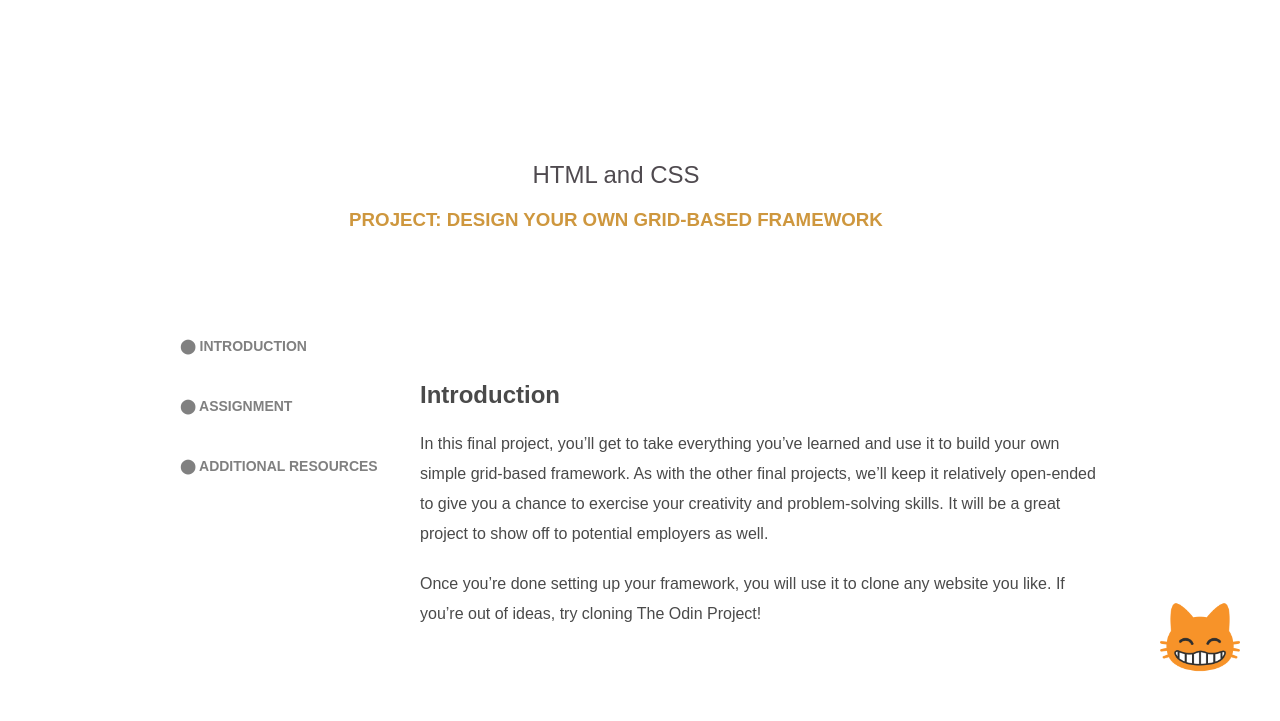
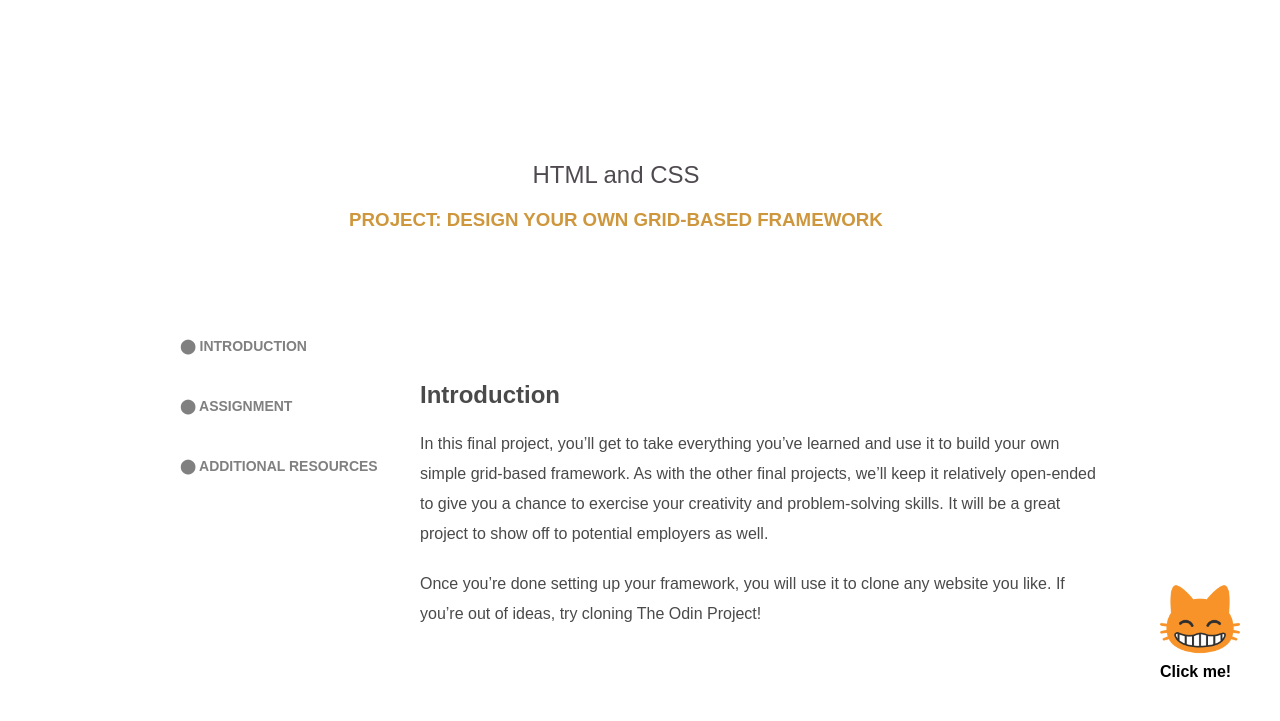
Before and after one commit to madcido/css-framework, a plain HTML site: page index.html in a window 1280 px wide. Shown: the part 79-800 px from the top of the page. Drawn offline with Linux system fonts and the light colour scheme.

Commit message:
cat links merge

```diff
--- a/css/custom.css
+++ b/css/custom.css
@@ -302,6 +302,10 @@
   z-index: 2;
 }
 
+.cat-link a {
+  color: #000;
+}
+
 .cat-link:hover {
   animation-name: shake;
   animation-duration: 0.5s;
--- a/index.html
+++ b/index.html
@@ -140,7 +140,8 @@
     </div>
   </footer>
   <div class="cat-link">
-    <a href="cats.html"><img src="assets/cat.png" alt=""></a>
+    <a href="cats.html"><img src="assets/cat.png" alt="">
+    <h4>Click me!</h4></a>
   </div>
 </body>
 </html>
```
